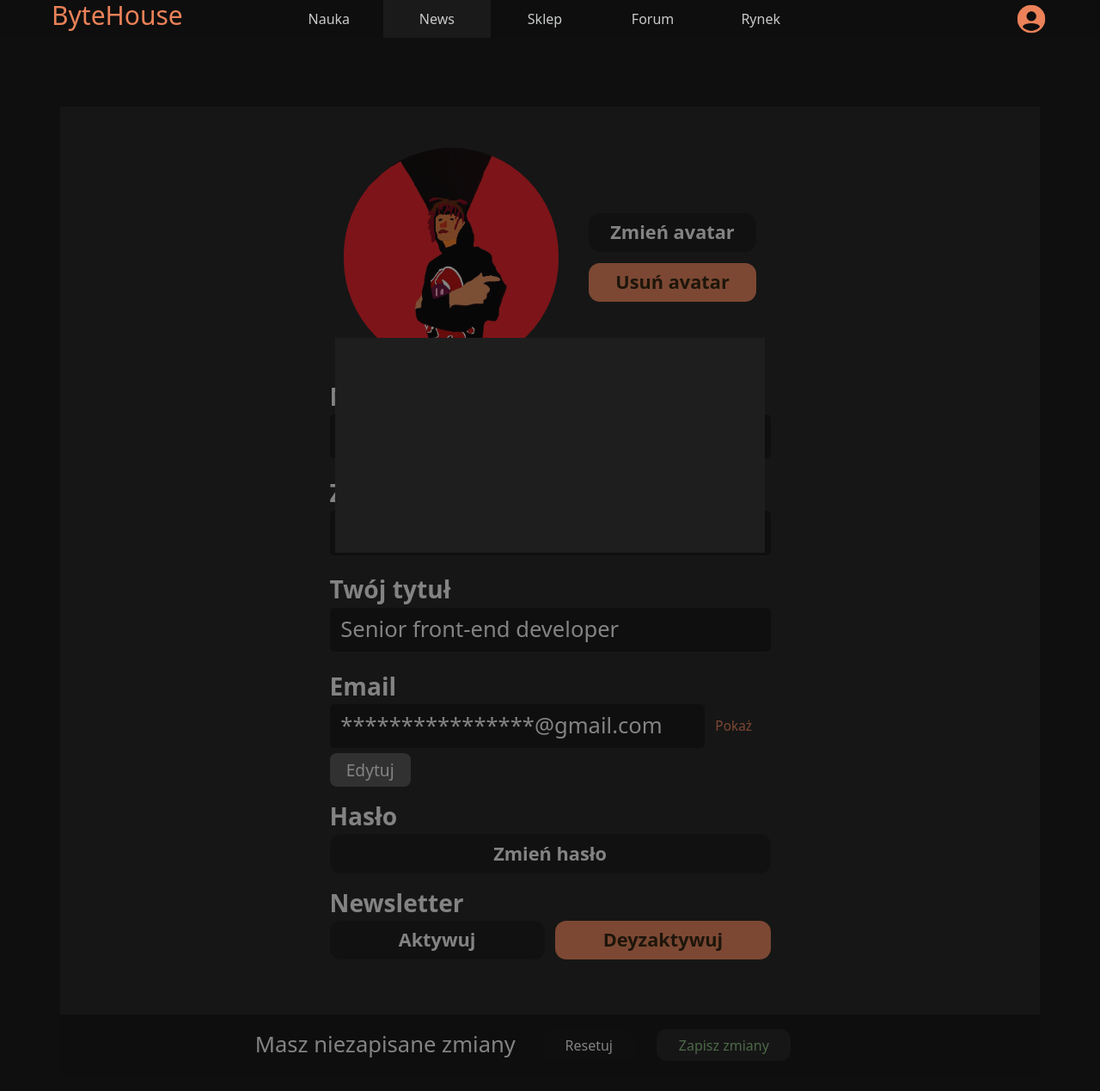
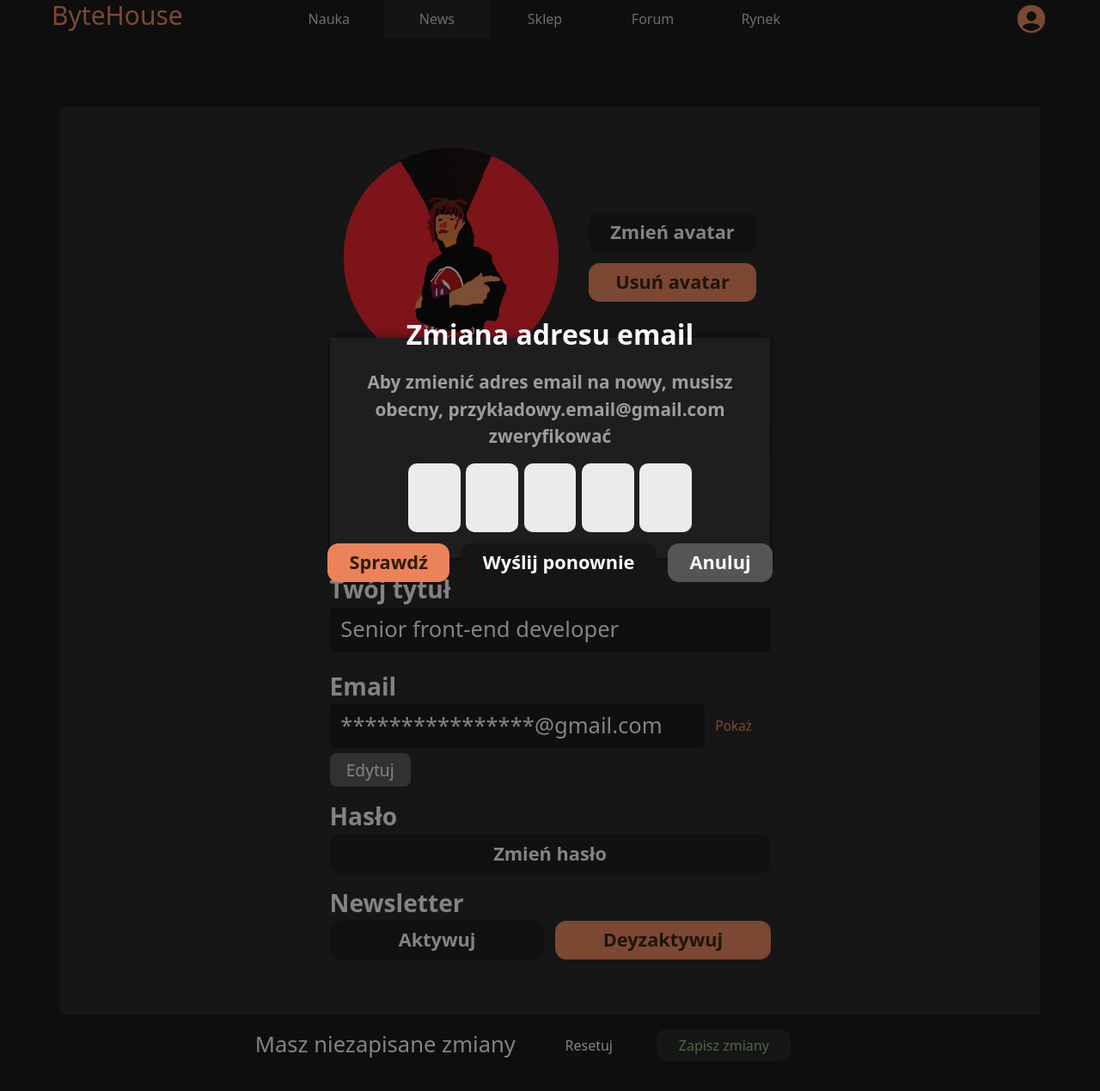
Before and after one commit to Czkafek/Project, a PHP site: page /edit_profile.html in a window 1280 px wide. Shown: the top 1269 px of the page at 86% size. Run offline with PHP 8.4, Linux system fonts and the light colour scheme.

Commit message:
coś zrobiłem

```diff
--- a/edit_profile.css
+++ b/edit_profile.css
@@ -419,23 +419,121 @@ main {
 
 .background {
     background-color: #0E0E0E;
-    width: 100%;
-    height: 100%;
     z-index: 50;
     position: fixed;
     opacity: 0.5;
+    top: 0px;
+    bottom: 0px;
+    left: 0px;
+    right: 0px;
 }
 
 
 
 
-.avatar-delete {
+.avatar-delete,
+.email-change {
     background-color: #1E1E1E;
     position: fixed;
     left: 50%;
     transform: translate(-50%, 0);
     top: 30%;
-    width: 500px;
-    height: 250px;
+    z-index: 100;
+    width: 40vw;
+    height: 10vw;
+    display: flex;
+    flex-direction: column;
+    align-items: center;
+    justify-content: center;
+    box-shadow: 0px 0px 10px rgba(0, 0, 0, 0.5);
+    color: #F8F8F8;
+}
+
+
+.avatar-delete p,
+.email-change p {
+    color: #f8f8f8;
+    font-size: 2rem;
+    font-weight: 600;
+    pointer-events: none;
+}
+.avatar-delete .buttons input:nth-child(1){
+    background-color: #341010;
+}
+.avatar-delete .buttons input:nth-child(2){
+    background-color: #555555;
+    color: #F8F8F8;
+    font-weight: 500;
+}
+
+
+
+nav {
     z-index: 100;
 }
+
+
+
+.email-change {
+    height: 20vw;
+}
+
+.email-change p:nth-child(2) {
+    font-size: 1.3rem;
+    color:#9D9D9D;
+    text-align: center;
+}
+span {
+    font-weight: 700;
+}
+
+.ver-code {
+    display: flex;
+    justify-content: center;
+    column-gap: 0.5vw;
+}
+.ver-code input {
+    font-size: 3rem;
+    width: 3.8rem;
+    height: 5rem;
+    border-radius: 10px;
+    border: none;
+    outline: none;
+    text-align: center;
+    background-color: #ebebeb;
+    color: #010101;
+    cursor: pointer;
+}
+
+.email-change .buttons{
+    flex-direction: row;
+    column-gap: 1vw;
+}
+.email-change form {
+    display: flex;
+    flex-direction: column;
+    width: 100%;
+    row-gap: 1vw;
+}
+
+input::-webkit-outer-spin-button,
+input::-webkit-inner-spin-button {
+    -webkit-appearance: none;
+}
+
+
+.email-change .buttons input:nth-child(1) {
+    background-color: #eb8259;
+    color: #2d1c07;
+    font-weight: 700;
+}
+.email-change .buttons input:nth-child(2) {
+    background-color:#151515;
+    color: #f8f8f8;
+    font-weight: 600;
+}
+.email-change .buttons input:nth-child(3) {
+    background-color:#555555;
+    color: #f8f8f8;
+    font-weight: 600;
+}
--- a/edit_profile.html
+++ b/edit_profile.html
@@ -7,10 +7,10 @@
     <link href="style.css" rel="stylesheet" type="text/css">
     <link rel="stylesheet" href="css/bootstrap.css">
     <link rel="stylesheet" href="edit_profile.css">
+    <script src="edit_profile.js"></script>
 
 </head>
 <body>
-
 
     <nav>
         <div class="container-fluid">
@@ -45,9 +45,33 @@
     <section class="background"></section>
 
     <main>
-        <section class="container avatar-delete pt-0">
-
+        <section class="container email-change pt-0">
+            <p>Zmiana adresu email</p>
+            <p>Aby zmienić adres email na nowy, musisz obecny, <span>przykładowy.email@gmail.com</span> zweryfikować</p>
+            <form action="">
+                <div class="ver-code">
+                    <input type="number" id="number">
+                    <input type="number" id="number" disabled>
+                    <input type="number" id="number" disabled>
+                    <input type="number" id="number" disabled>
+                    <input type="number" id="number" disabled>
+                </div>
+                <div class="buttons">
+                    <input type="submit" value="Sprawdź" id="button">
+                    <input type="submit" value="Wyślij ponownie">
+                    <input type="submit" value="Anuluj">
+                </div>
+            </form>
         </section>
+        <!-- <section class="container avatar-delete pt-0">
+            <p>Czy na pewno chcesz usunąć swój avatar?</p>
+            <div class="buttons">
+                <form action="">
+                    <input type="submit" value="Usuń awatar">
+                    <input type="submit" value="Wróć">
+                </form>
+            </div>
+        </section>-->
         <section  class="container main-container pt-0">
             <form action="" method="post">
                 <div class="avatar-container">
```
Also changed, not shown: edit_profile.js (added).
